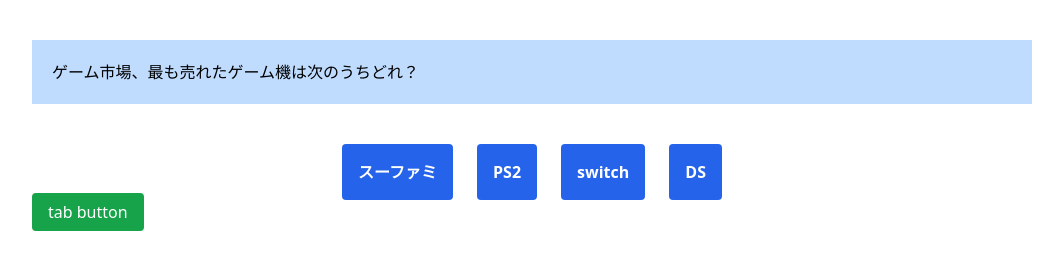
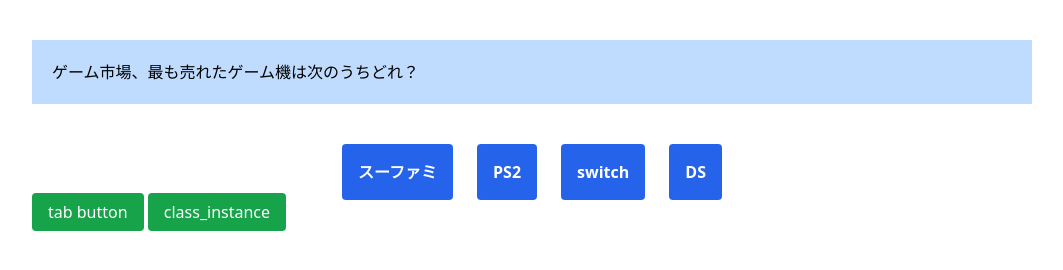
Before and after one commit to kurosawaxx/modanJs, a website: page index.html in a window 1280 px wide. Shown: the whole page, without its empty margins (108-1171 px from the left). Drawn offline with Linux system fonts and the light colour scheme.

Commit message:
no message

```diff
--- a/index.html
+++ b/index.html
@@ -24,6 +24,7 @@
 
 		<div>
 			<a class="bg-green-600 hover:bg-green-500 text-white rounded px-4 py-2" href="./tab/index.html">tab button</a>
+			<a class="bg-green-600 hover:bg-green-500 text-white rounded px-4 py-2" href="./class_instance/index.html">class_instance</a>
 		</div>
 
 	</div>
```
Also changed, not shown: css/tailwind_dist.css.
